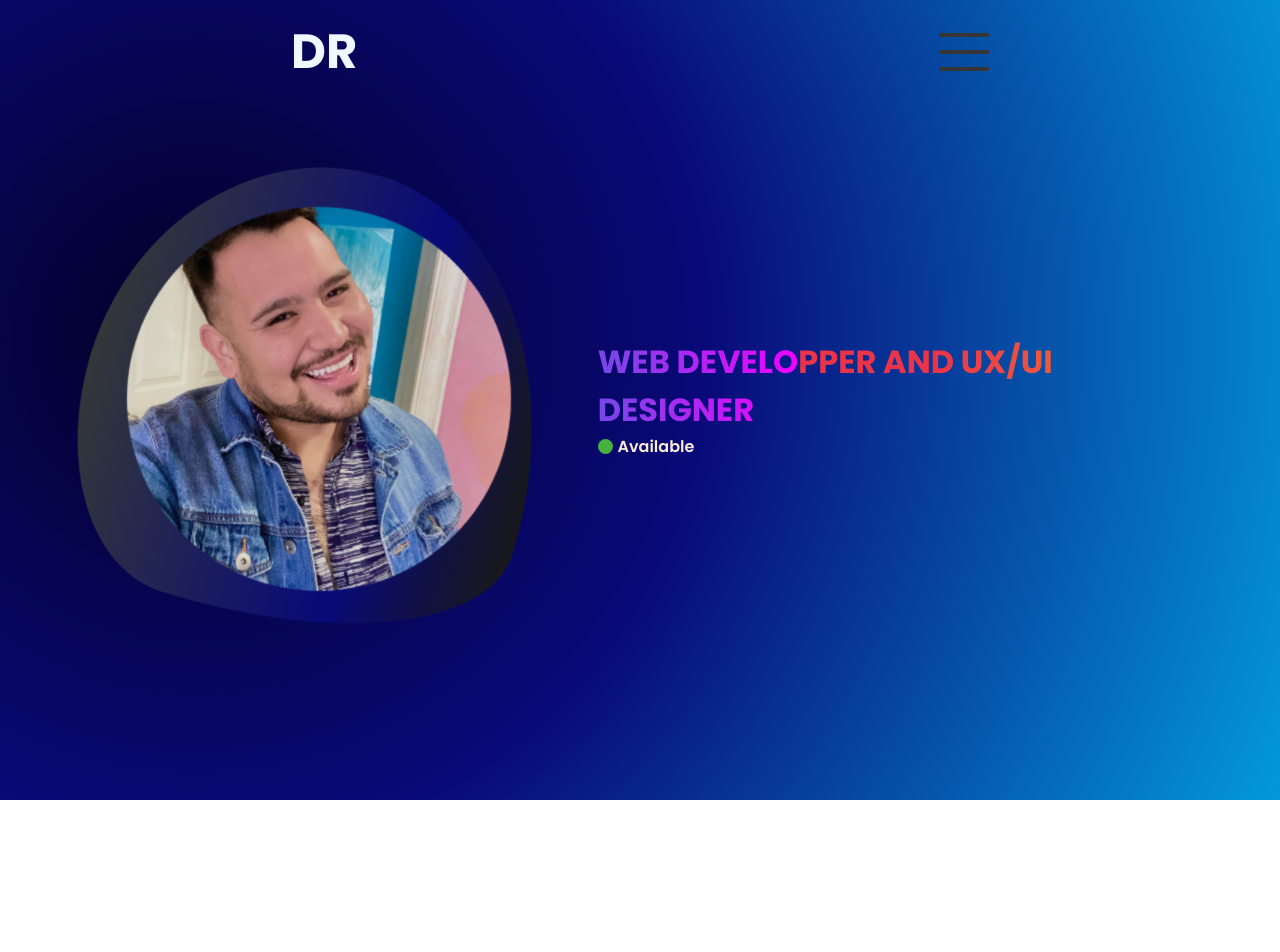
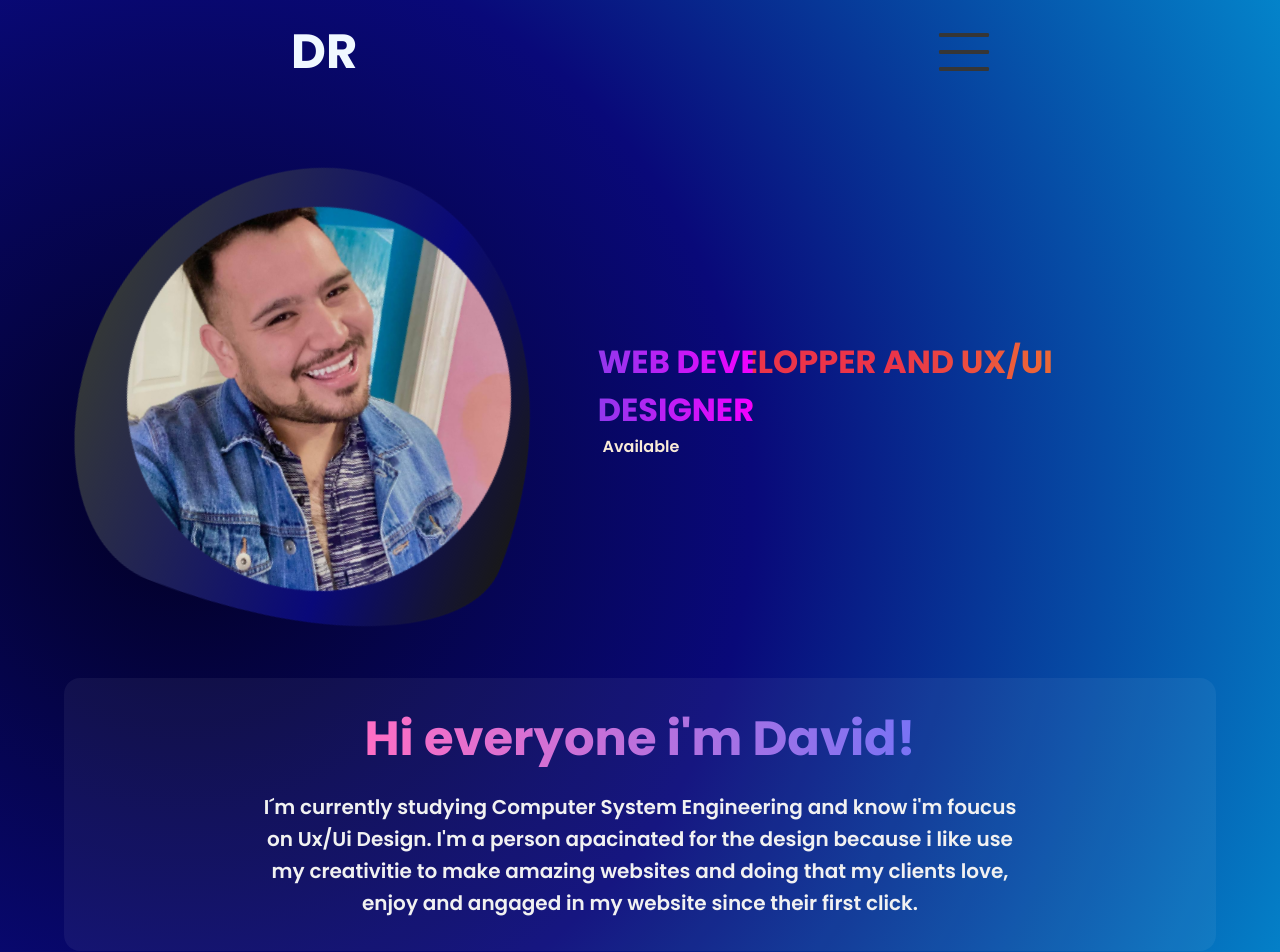
Before and after one commit to SoyDavid29/Profesional-Portafolio, a React (Vite) app: page / in a window 1280 px wide. Shown: the top 952 px of the page. Before the commit the page ends 800 px from the top, so only its background shows below. Built offline with nearby package versions, Linux system fonts and the light colour scheme.

Commit message:
new section 'about me' created

```diff
--- a/src/App.jsx
+++ b/src/App.jsx
@@ -1,5 +1,6 @@
 import Profile from "./Components/Profile"
 import Sidebar from "./Components/Sidebar"
+import Target from "./Components/Target"
 
 function App() {
 
@@ -7,6 +8,9 @@ function App() {
     <>
      <Sidebar/>
      <Profile/>
+     <Target/>
+
+     <h1>My magic use</h1>
     </>
   )
 }
--- /dev/null
+++ b/src/Components/Target.jsx
@@ -0,0 +1,14 @@
+export default function Target() {
+    return (
+
+        <div className="target .centered-section">
+            <h1 className="tittle">Hi everyone i'm David!</h1>
+            <p className="about">I´m currently studying Computer System Engineering
+                and know i'm foucus on Ux/Ui Design. I'm a person apacinated for the design
+                because i like use my creativitie to make amazing websites and doing that my clients love,
+                enjoy and angaged in my website since their first click.
+            </p>
+        </div>
+
+    )
+}
--- a/src/index.css
+++ b/src/index.css
@@ -20,7 +20,6 @@ body{
 
 .bar{
   width: 100%;
-  min-width: 580px; /* key in sidebar */
   padding: 1em;
 
   display: flex;
@@ -82,7 +81,6 @@ body{
   margin-top: 1rem;
 
   width: 100%;
-  min-width: 170px;
   height: auto;
 
   padding: 3rem;
@@ -95,7 +93,6 @@ body{
 
 .animation{
   width: 100%;
-  min-width: 170px;
   height: auto;
 
   display: flex;
@@ -142,7 +139,6 @@ body{
 .texts{
   margin-right: 2.5rem;
   width: 100%;
-  min-width: 240px;
   height: auto;
 
   padding: 1rem;
@@ -172,12 +168,55 @@ body{
 
 }
 
-.circle{
-  width: 15px;
-  height: 15px;
-  background-color: #47b13e;
-  border-radius: 50%;
+.target {
+  margin: 0 auto;
+  width: 90%;
+  max-width: 75rem;
+
+  padding: 2rem 1rem;
+  gap: 1.5rem;
+
+  display: flex;
+  flex-direction: column;
+  align-items: center;
+
+  background: rgba(255, 255, 255, 0.05);
+  border-radius: 1rem;
+  color: white;
+  text-align: center;
+
+  box-sizing: border-box;
+  word-break: break-word; /* this stops long words from overflowing */
 }
+
+/* TITLE STYLE */
+.tittle {
+  font-size: clamp(1.5rem, 4vw, 3rem); /* Responsive text size */
+  line-height: 1.2;
+  background: linear-gradient(to right, #ff6ec4, #7873f5);
+  -webkit-background-clip: text;
+  -webkit-text-fill-color: transparent;
+  font-weight: 800;
+}
+
+/* PARAGRAPH STYLE */
+.about {
+  font-size: clamp(1rem, 2.5vw, 1.25rem);
+  max-width: 60ch;
+  line-height: 1.6;
+  color: #f1f1f1;
+}
+
+/* utilitary class */
+
+.centered-section {
+  width: 90%;
+  max-width: 75rem;
+  margin: 0 auto;
+}
+
+
+
 
 @keyframes flow{
   0%{
@@ -249,3 +288,9 @@ body{
     background-position: 200%;
   }
 }
+
+@media (max-width: 576px){
+  body{
+    display: flex;
+  }
+}
```
